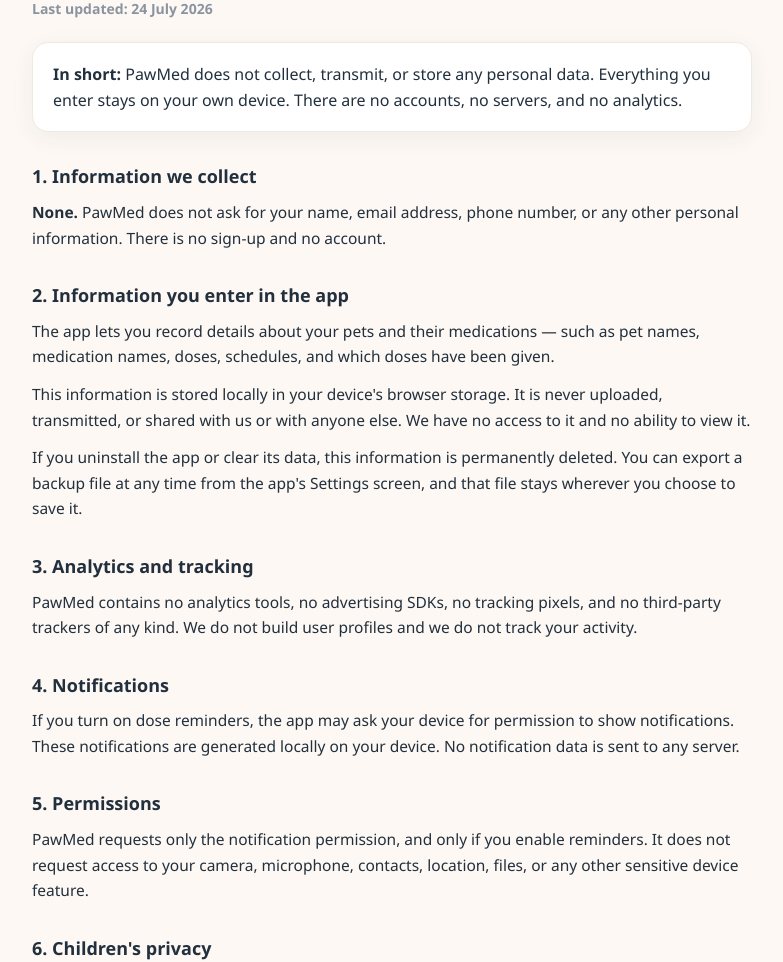
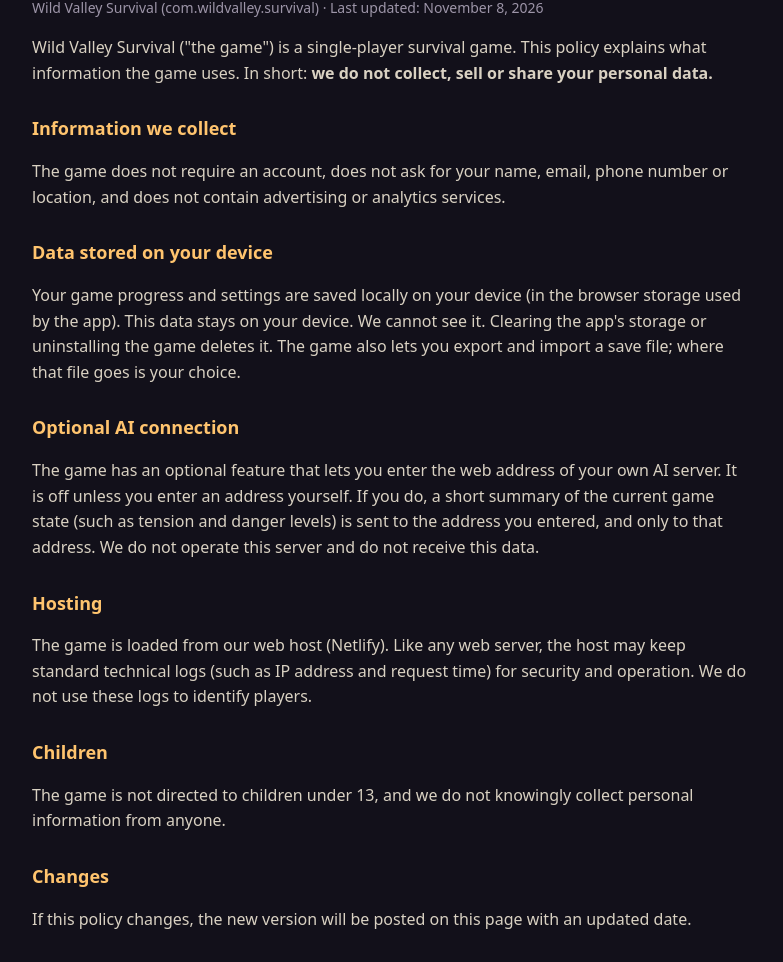
Before and after one commit to isayevmurad777-debug/wild-valley, a plain HTML site: page privacy.html in a window 1280 px wide. Shown: the part 91-1053 px from the top of the page, without its empty margins (248-1031 px from the left). Drawn offline with Linux system fonts and the light colour scheme.

Commit message:
Fix privacy policy

```diff
--- a/privacy.html
+++ b/privacy.html
@@ -1,81 +1,46 @@
-<!DOCTYPE html>
+<!doctype html>
 <html lang="en">
 <head>
-<meta charset="UTF-8">
-<meta name="viewport" content="width=device-width, initial-scale=1.0">
-<meta name="color-scheme" content="light only">
-<title>Privacy Policy — PawMed</title>
+<meta charset="utf-8">
+<meta name="viewport" content="width=device-width, initial-scale=1">
+<title>Wild Valley Survival – Privacy Policy</title>
 <style>
-  :root { color-scheme: light only; }
-  * { margin:0; padding:0; box-sizing:border-box; }
-  body {
-    font-family:'Segoe UI', system-ui, -apple-system, sans-serif;
-    background:#FDF8F3; color:#22303E;
-    line-height:1.65; padding:32px 20px 64px;
-  }
-  .wrap { max-width:720px; margin:0 auto; }
-  h1 { font-size:30px; font-weight:800; letter-spacing:-.5px; }
-  h1 .b { color:#FF6B57; }
-  .sub { color:#8A94A0; font-size:14px; font-weight:600; margin-top:6px; }
-  h2 { font-size:18px; font-weight:800; margin:30px 0 8px; }
-  p { margin-bottom:12px; font-size:15.5px; }
-  ul { margin:0 0 12px 20px; }
-  li { margin-bottom:7px; font-size:15.5px; }
-  .card {
-    background:#fff; border:1.5px solid #F0E9E1; border-radius:16px;
-    padding:18px 20px; margin:22px 0;
-    box-shadow:0 6px 24px rgba(34,48,62,.06);
-  }
-  .card strong { color:#22303E; }
-  a { color:#FF6B57; }
-  footer { margin-top:40px; padding-top:20px; border-top:1.5px solid #F0E9E1; color:#8A94A0; font-size:13.5px; }
+  body{margin:0;background:#12101a;color:#efe7d8;font:16px/1.6 system-ui,Segoe UI,sans-serif}
+  main{max-width:720px;margin:0 auto;padding:32px 20px 64px}
+  h1{font-size:26px;margin:0 0 4px}
+  h2{font-size:18px;margin:28px 0 6px;color:#ffc46e}
+  p,li{color:#d9d1c2}
+  a{color:#ffc46e}
+  .meta{color:#9d95a8;font-size:14px}
 </style>
 </head>
 <body>
-<div class="wrap">
-  <h1><span class="b">Paw</span>Med — Privacy Policy</h1>
-  <div class="sub">Last updated: 24 July 2026</div>
+<main>
+<h1>Privacy Policy</h1>
+<p class="meta">Wild Valley Survival (com.wildvalley.survival) · Last updated: November 8, 2026</p>
 
-  <div class="card">
-    <strong>In short:</strong> PawMed does not collect, transmit, or store any personal data.
-    Everything you enter stays on your own device. There are no accounts, no servers, and no analytics.
-  </div>
+<p>Wild Valley Survival ("the game") is a single-player survival game. This policy explains what information the game uses. In short: <strong>we do not collect, sell or share your personal data.</strong></p>
 
-  <h2>1. Information we collect</h2>
-  <p><strong>None.</strong> PawMed does not ask for your name, email address, phone number, or any other personal information. There is no sign-up and no account.</p>
+<h2>Information we collect</h2>
+<p>The game does not require an account, does not ask for your name, email, phone number or location, and does not contain advertising or analytics services.</p>
 
-  <h2>2. Information you enter in the app</h2>
-  <p>The app lets you record details about your pets and their medications — such as pet names, medication names, doses, schedules, and which doses have been given.</p>
-  <p>This information is stored locally in your device's browser storage. It is never uploaded, transmitted, or shared with us or with anyone else. We have no access to it and no ability to view it.</p>
-  <p>If you uninstall the app or clear its data, this information is permanently deleted. You can export a backup file at any time from the app's Settings screen, and that file stays wherever you choose to save it.</p>
+<h2>Data stored on your device</h2>
+<p>Your game progress and settings are saved locally on your device (in the browser storage used by the app). This data stays on your device. We cannot see it. Clearing the app's storage or uninstalling the game deletes it. The game also lets you export and import a save file; where that file goes is your choice.</p>
 
-  <h2>3. Analytics and tracking</h2>
-  <p>PawMed contains no analytics tools, no advertising SDKs, no tracking pixels, and no third-party trackers of any kind. We do not build user profiles and we do not track your activity.</p>
+<h2>Optional AI connection</h2>
+<p>The game has an optional feature that lets you enter the web address of your own AI server. It is off unless you enter an address yourself. If you do, a short summary of the current game state (such as tension and danger levels) is sent to the address you entered, and only to that address. We do not operate this server and do not receive this data.</p>
 
-  <h2>4. Notifications</h2>
-  <p>If you turn on dose reminders, the app may ask your device for permission to show notifications. These notifications are generated locally on your device. No notification data is sent to any server.</p>
+<h2>Hosting</h2>
+<p>The game is loaded from our web host (Netlify). Like any web server, the host may keep standard technical logs (such as IP address and request time) for security and operation. We do not use these logs to identify players.</p>
 
-  <h2>5. Permissions</h2>
-  <p>PawMed requests only the notification permission, and only if you enable reminders. It does not request access to your camera, microphone, contacts, location, files, or any other sensitive device feature.</p>
+<h2>Children</h2>
+<p>The game is not directed to children under 13, and we do not knowingly collect personal information from anyone.</p>
 
-  <h2>6. Children's privacy</h2>
-  <p>PawMed is not directed at children under 13 and does not knowingly collect information from anyone. Since no data is collected at all, no data from children is collected either.</p>
+<h2>Changes</h2>
+<p>If this policy changes, the new version will be posted on this page with an updated date.</p>
 
-  <h2>7. Data sharing and selling</h2>
-  <p>We do not share, sell, rent, or disclose personal data, because we do not collect any.</p>
-
-  <h2>8. Hosting</h2>
-  <p>The app is delivered as a web application hosted on Netlify. As with any website, the hosting provider may process standard technical request information (such as IP address) for the purpose of serving the page and preventing abuse. We do not have access to this data in an identifiable form and do not use it for any purpose.</p>
-
-  <h2>9. Changes to this policy</h2>
-  <p>If this policy changes, the updated version will be published on this page with a new "last updated" date.</p>
-
-  <h2>10. Contact</h2>
-  <p>If you have any questions about this privacy policy, you can reach us at: <a href="mailto:isayevmurad777@gmail.com">isayevmurad777@gmail.com</a></p>
-
-  <footer>
-    PawMed — a free pet medication tracker. <a href="./index.html">Back to the app</a>
-  </footer>
-</div>
+<h2>Contact</h2>
+<p>Questions: <a href="mailto:isayevmurad777@gmail.com">isayevmurad777@gmail.com</a></p>
+</main>
 </body>
 </html>
```
